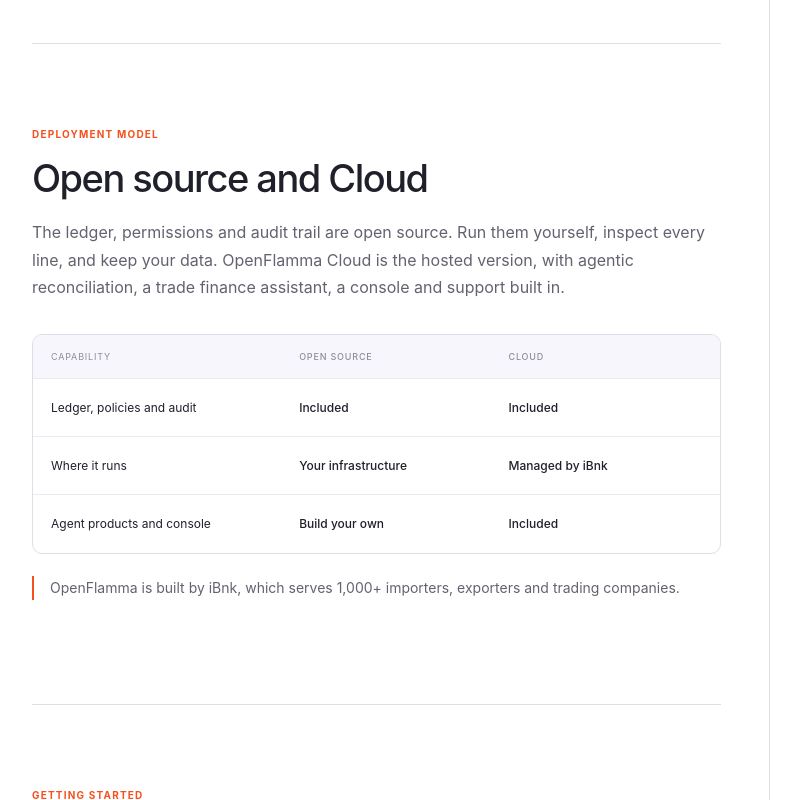
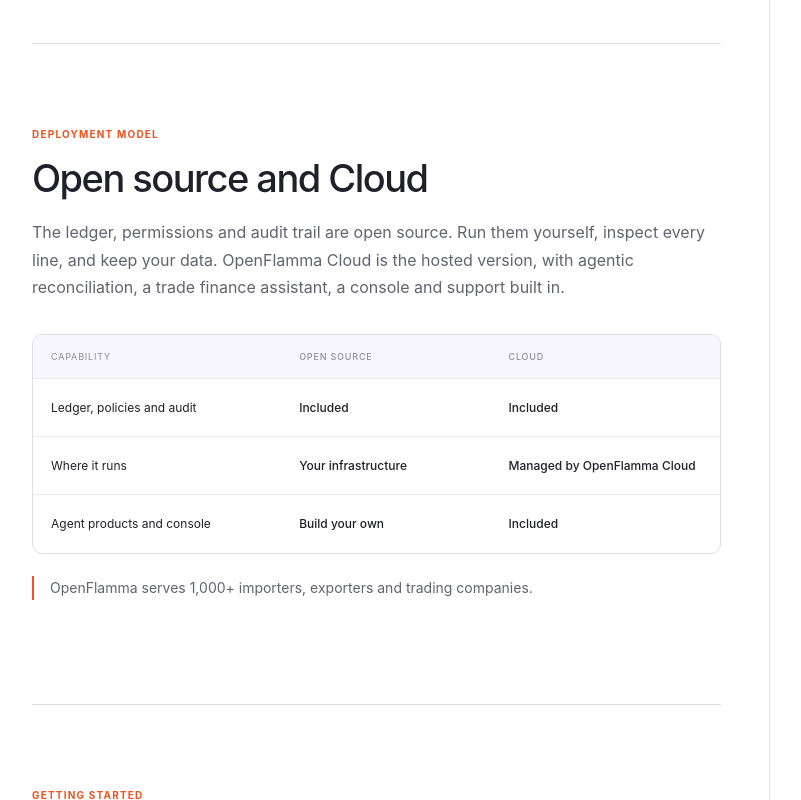
Before and after one commit to openflamma/website, a plain HTML site: page docs/index.html in a window 1280 px wide. Shown: the part 2394-3194 px from the top of the page, without its empty margins (286-1087 px from the left). Drawn offline with Linux system fonts and the light colour scheme.

Commit message:
Remove remaining iBnk branding

```diff
--- a/docs/index.html
+++ b/docs/index.html
@@ -103,7 +103,7 @@
         </aside>
 
         <section class="prose-section">
-          <p class="lead">OpenFlamma is built around the operating reality of iBnk’s trade customers. AI agents are ready to match transactions, draft journal entries, check invoices and follow trade documents—but today’s finance systems give them no shared ledger, no clear authority and no durable record of what they did.</p>
+          <p class="lead">OpenFlamma is built around the operating reality of trade customers. AI agents are ready to match transactions, draft journal entries, check invoices and follow trade documents—but today’s finance systems give them no shared ledger, no clear authority and no durable record of what they did.</p>
           <p>OpenFlamma gives them all three:</p>
           <div class="feature-list">
             <article><span>01</span><div><h2>An open ledger</h2><p>A double-entry ledger for fiat and digital assets. One source of truth agents can work from and your team can approve.</p></div></article>
@@ -130,10 +130,10 @@
           <div class="compare-table" role="table" aria-label="Open source and Cloud comparison">
             <div class="compare-head" role="row"><span role="columnheader">Capability</span><strong role="columnheader">Open source</strong><strong role="columnheader">Cloud</strong></div>
             <div role="row"><span role="cell">Ledger, policies and audit</span><b role="cell">Included</b><b role="cell">Included</b></div>
-            <div role="row"><span role="cell">Where it runs</span><b role="cell">Your infrastructure</b><b role="cell">Managed by iBnk</b></div>
+            <div role="row"><span role="cell">Where it runs</span><b role="cell">Your infrastructure</b><b role="cell">Managed by OpenFlamma Cloud</b></div>
             <div role="row"><span role="cell">Agent products and console</span><b role="cell">Build your own</b><b role="cell">Included</b></div>
           </div>
-          <p class="origin-note">OpenFlamma is built by iBnk, which serves 1,000+ importers, exporters and trading companies.</p>
+          <p class="origin-note">OpenFlamma serves 1,000+ importers, exporters and trading companies.</p>
         </section>
 
         <section class="prose-section coming-section" id="quickstart">
```
